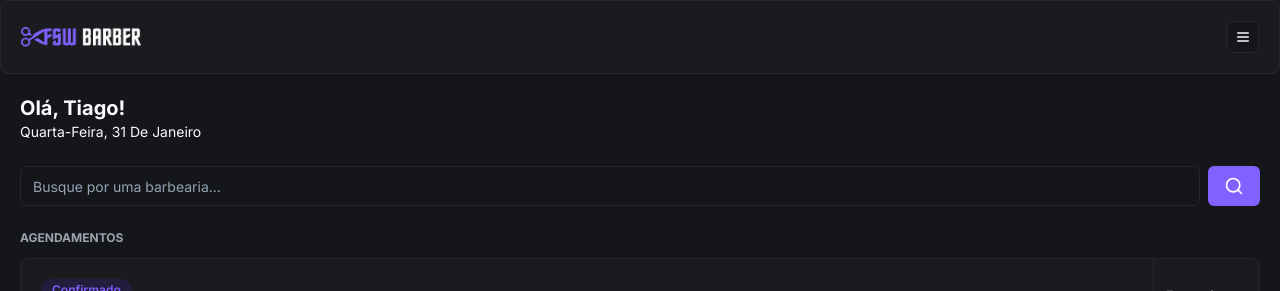
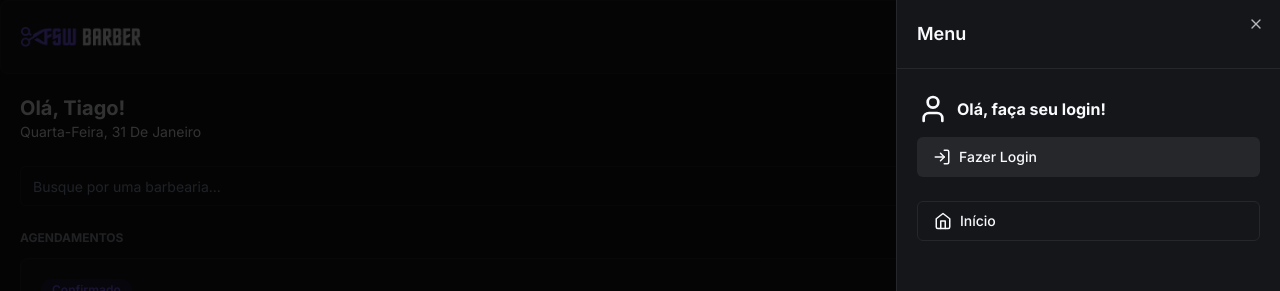
Before and after one commit to tiago-mends/FSW-Barber, a Next.js app: page / in a window 1280 px wide. Both pictures are taken after a click on the button 1243 px from the left and 37 px from the top of the page. Shown: the top 291 px of the page. Built offline with nearby package versions, Linux system fonts and the light colour scheme; no server answers; the database is empty.

Commit message:
feat: add sign in and sign out

```diff
--- a/app/_components/header.tsx
+++ b/app/_components/header.tsx
@@ -1,19 +1,102 @@
-import Image from "next/image"
+"use client";
+
+import Image from "next/image";
 import { Card, CardContent } from "./ui/card";
 import { Button } from "./ui/button";
-import { MenuIcon } from "lucide-react";
+import {
+  CalendarIcon,
+  HomeIcon,
+  LogInIcon,
+  LogOutIcon,
+  MenuIcon,
+  UserIcon,
+} from "lucide-react";
+import {
+  Sheet,
+  SheetContent,
+  SheetHeader,
+  SheetTitle,
+  SheetTrigger,
+} from "./ui/sheet";
+import { signIn, signOut, useSession } from "next-auth/react";
+import { Avatar, AvatarImage } from "./ui/avatar";
+import Link from "next/link";
 
 const Header = () => {
+  const { data } = useSession();
+
+  const handleLogoutClick = () => signOut();
+  const handleLoginClick = () => signIn("google");
+
   return (
     <Card>
       <CardContent className="p-5 justify-between items-center flex flex-row">
         <Image src="/logo.png" alt="FSW Barber" width={120} height={18} />
-        <Button variant="outline" size="icon" className="h-8 w-8">
-          <MenuIcon size={16} />
-        </Button>
+        <Sheet>
+          <SheetTrigger asChild>
+            <Button variant="outline" size="icon" className="h-8 w-8">
+              <MenuIcon size={16} />
+            </Button>
+          </SheetTrigger>
+
+          <SheetContent className="p-0">
+            <SheetHeader className="text-left border-b border-solid border-secondary p-5">
+              <SheetTitle>Menu</SheetTitle>
+            </SheetHeader>
+
+            {data?.user ? (
+              <div className="flex justify-between px-5 py-6 items-center">
+                <div className="flex items-center gap-3">
+                  <Avatar>
+                    <AvatarImage src={data.user?.image ?? ""} />
+                  </Avatar>
+
+                  <h2 className="font-bold">{data.user.name}</h2>
+                </div>
+
+                <Button variant="secondary" size="icon">
+                  <LogOutIcon onClick={handleLogoutClick} />
+                </Button>
+              </div>
+            ) : (
+              <div className="flex flex-col gap-3 px-5 py-6">
+                <div className="flex items-center gap-2">
+                  <UserIcon size={32} />
+                  <h2 className="font-bold">Olá, faça seu login!</h2>
+                </div>
+                <Button
+                  variant="secondary"
+                  className="w-full justify-start"
+                  onClick={handleLoginClick}
+                >
+                  <LogInIcon className="mr-2" size={18} />
+                  Fazer Login
+                </Button>
+              </div>
+            )}
+
+            <div className="flex flex-col gap-3 px-5">
+              <Button variant="outline" className="justify-start" asChild>
+                <Link href="/">
+                  <HomeIcon size={18} className="mr-2" />
+                  Início
+                </Link>
+              </Button>
+
+              {data?.user && (
+                <Button variant="outline" className="justify-start" asChild>
+                  <Link href="/bookings">
+                    <CalendarIcon size={18} className="mr-2" />
+                    Agendamentos
+                  </Link>
+                </Button>
+              )}
+            </div>
+          </SheetContent>
+        </Sheet>
       </CardContent>
     </Card>
-  )
-}
+  );
+};
 
 export default Header;
--- /dev/null
+++ b/app/_components/ui/sheet.tsx
@@ -0,0 +1,140 @@
+"use client"
+
+import * as React from "react"
+import * as SheetPrimitive from "@radix-ui/react-dialog"
+import { cva, type VariantProps } from "class-variance-authority"
+import { X } from "lucide-react"
+
+import { cn } from "@/app/_lib/utils"
+
+const Sheet = SheetPrimitive.Root
+
+const SheetTrigger = SheetPrimitive.Trigger
+
+const SheetClose = SheetPrimitive.Close
+
+const SheetPortal = SheetPrimitive.Portal
+
+const SheetOverlay = React.forwardRef<
+  React.ElementRef<typeof SheetPrimitive.Overlay>,
+  React.ComponentPropsWithoutRef<typeof SheetPrimitive.Overlay>
+>(({ className, ...props }, ref) => (
+  <SheetPrimitive.Overlay
+    className={cn(
+      "fixed inset-0 z-50 bg-black/80  data-[state=open]:animate-in data-[state=closed]:animate-out data-[state=closed]:fade-out-0 data-[state=open]:fade-in-0",
+      className
+    )}
+    {...props}
+    ref={ref}
+  />
+))
+SheetOverlay.displayName = SheetPrimitive.Overlay.displayName
+
+const sheetVariants = cva(
+  "fixed z-50 gap-4 bg-background p-6 shadow-lg transition ease-in-out data-[state=open]:animate-in data-[state=closed]:animate-out data-[state=closed]:duration-300 data-[state=open]:duration-500",
+  {
+    variants: {
+      side: {
+        top: "inset-x-0 top-0 border-b data-[state=closed]:slide-out-to-top data-[state=open]:slide-in-from-top",
+        bottom:
+          "inset-x-0 bottom-0 border-t data-[state=closed]:slide-out-to-bottom data-[state=open]:slide-in-from-bottom",
+        left: "inset-y-0 left-0 h-full w-3/4 border-r data-[state=closed]:slide-out-to-left data-[state=open]:slide-in-from-left sm:max-w-sm",
+        right:
+          "inset-y-0 right-0 h-full w-3/4  border-l data-[state=closed]:slide-out-to-right data-[state=open]:slide-in-from-right sm:max-w-sm",
+      },
+    },
+    defaultVariants: {
+      side: "right",
+    },
+  }
+)
+
+interface SheetContentProps
+  extends React.ComponentPropsWithoutRef<typeof SheetPrimitive.Content>,
+    VariantProps<typeof sheetVariants> {}
+
+const SheetContent = React.forwardRef<
+  React.ElementRef<typeof SheetPrimitive.Content>,
+  SheetContentProps
+>(({ side = "right", className, children, ...props }, ref) => (
+  <SheetPortal>
+    <SheetOverlay />
+    <SheetPrimitive.Content
+      ref={ref}
+      className={cn(sheetVariants({ side }), className)}
+      {...props}
+    >
+      {children}
+      <SheetPrimitive.Close className="absolute right-4 top-4 rounded-sm opacity-70 ring-offset-background transition-opacity hover:opacity-100 focus:outline-none focus:ring-2 focus:ring-ring focus:ring-offset-2 disabled:pointer-events-none data-[state=open]:bg-secondary">
+        <X className="h-4 w-4" />
+        <span className="sr-only">Close</span>
+      </SheetPrimitive.Close>
+    </SheetPrimitive.Content>
+  </SheetPortal>
+))
+SheetContent.displayName = SheetPrimitive.Content.displayName
+
+const SheetHeader = ({
+  className,
+  ...props
+}: React.HTMLAttributes<HTMLDivElement>) => (
+  <div
+    className={cn(
+      "flex flex-col space-y-2 text-center sm:text-left",
+      className
+    )}
+    {...props}
+  />
+)
+SheetHeader.displayName = "SheetHeader"
+
+const SheetFooter = ({
+  className,
+  ...props
+}: React.HTMLAttributes<HTMLDivElement>) => (
+  <div
+    className={cn(
+      "flex flex-col-reverse sm:flex-row sm:justify-end sm:space-x-2",
+      className
+    )}
+    {...props}
+  />
+)
+SheetFooter.displayName = "SheetFooter"
+
+const SheetTitle = React.forwardRef<
+  React.ElementRef<typeof SheetPrimitive.Title>,
+  React.ComponentPropsWithoutRef<typeof SheetPrimitive.Title>
+>(({ className, ...props }, ref) => (
+  <SheetPrimitive.Title
+    ref={ref}
+    className={cn("text-lg font-semibold text-foreground", className)}
+    {...props}
+  />
+))
+SheetTitle.displayName = SheetPrimitive.Title.displayName
+
+const SheetDescription = React.forwardRef<
+  React.ElementRef<typeof SheetPrimitive.Description>,
+  React.ComponentPropsWithoutRef<typeof SheetPrimitive.Description>
+>(({ className, ...props }, ref) => (
+  <SheetPrimitive.Description
+    ref={ref}
+    className={cn("text-sm text-muted-foreground", className)}
+    {...props}
+  />
+))
+SheetDescription.displayName = SheetPrimitive.Description.displayName
+
+export {
+  Sheet,
+  SheetPortal,
+  SheetOverlay,
+  SheetTrigger,
+  SheetClose,
+  SheetContent,
+  SheetHeader,
+  SheetFooter,
+  SheetTitle,
+  SheetDescription,
+}
--- a/package.json
+++ b/package.json
@@ -14,6 +14,7 @@
   "dependencies": {
     "@auth/prisma-adapter": "^1.1.0",
     "@radix-ui/react-avatar": "^1.0.4",
+    "@radix-ui/react-dialog": "^1.0.5",
     "@radix-ui/react-slot": "^1.0.2",
     "class-variance-authority": "^0.7.0",
     "clsx": "^2.1.0",
```
Also changed, not shown: 1 other file (tests, documents, lock files or other folders).
